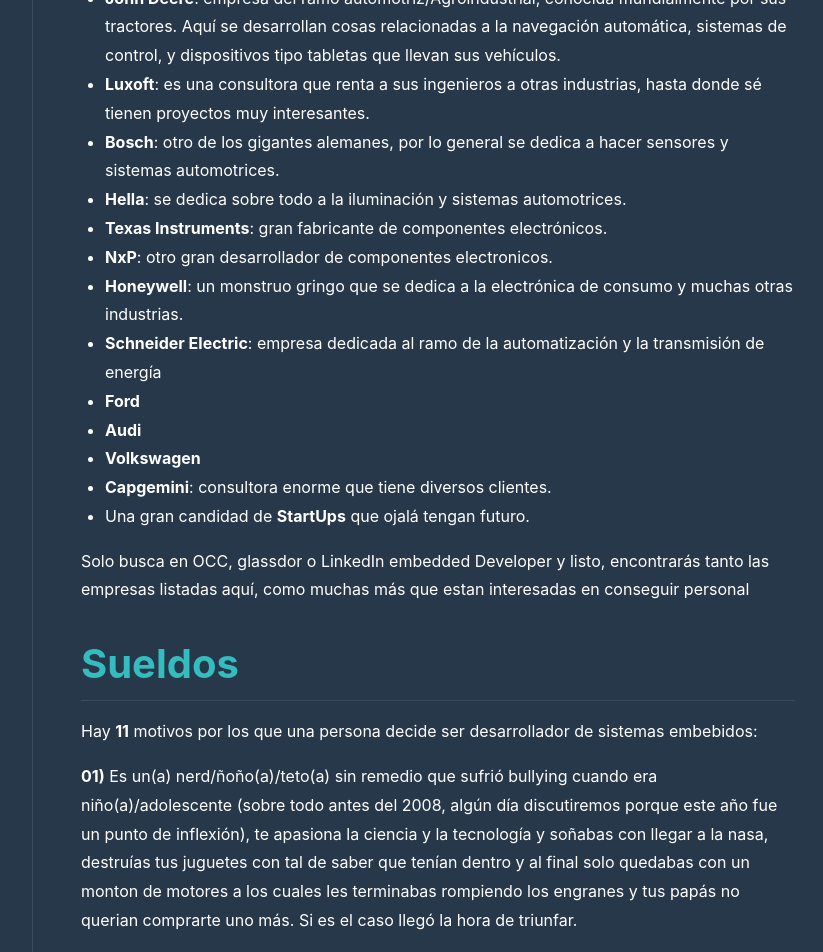
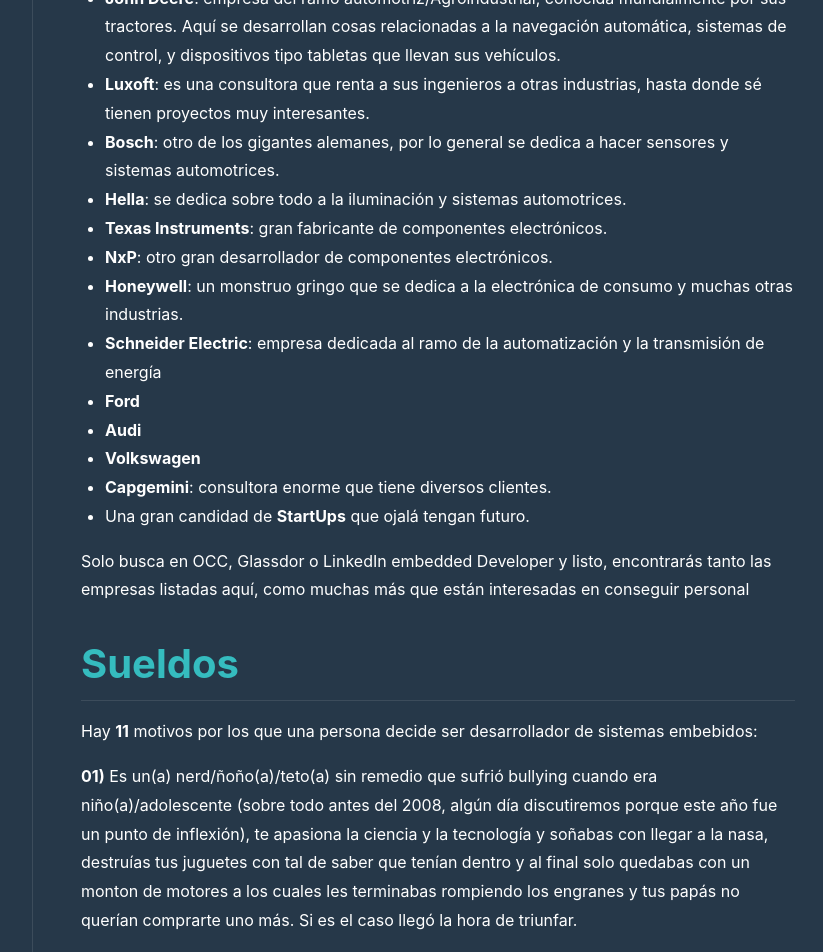
Before and after one commit to razielgdn/risingembeddedmx, a Jekyll site: the page built from projects/_spanish/2024-06-14-embedded-devDef.md, in a window 1280 px wide. Shown: the part 947-1899 px from the top of the page, without its empty margins (217-1040 px from the left). Built offline with Jekyll 4.4.1, drawn with Linux system fonts in a browser that asks for light colours; nearby versions of some CDN libraries; comment, search, counter and statistics services are not loaded; some of the changed text lies outside the part shown.

Commit message:
fix typos and spell

```diff
--- a/projects/_spanish/2024-06-14-embedded-devDef.md
+++ b/projects/_spanish/2024-06-14-embedded-devDef.md
@@ -25,7 +25,7 @@
 - **Bosch**: otro de los gigantes alemanes, por lo general se dedica a hacer sensores y sistemas automotrices.
 - **Hella**: se dedica sobre todo a la iluminación y sistemas automotrices.
 - **Texas Instruments**: gran fabricante de componentes electrónicos.
-- **NxP**: otro gran desarrollador de componentes electronicos.
+- **NxP**: otro gran desarrollador de componentes electrónicos.
 - **Honeywell**: un monstruo gringo que se dedica a la electrónica de consumo y muchas otras industrias.
 - **Schneider Electric**: empresa dedicada al ramo de la automatización y la transmisión de energía
 - **Ford**
@@ -34,13 +34,13 @@
 - **Capgemini**: consultora enorme que tiene diversos clientes.
 - Una gran candidad de **StartUps** que ojalá tengan futuro.
 
-Solo  busca en  OCC, glassdor o LinkedIn embedded Developer y listo, encontrarás  tanto las empresas  listadas aquí, como muchas más que estan interesadas en conseguir personal
+Solo  busca en  OCC, Glassdor o LinkedIn embedded Developer y listo, encontrarás  tanto las empresas  listadas aquí, como muchas más que están interesadas en conseguir personal
 
 # Sueldos
 
 Hay **11** motivos por los que una persona decide ser desarrollador de sistemas embebidos:
 
-**01)** Es un(a) nerd/ñoño(a)/teto(a) sin remedio que sufrió bullying cuando era niño(a)/adolescente (sobre todo antes del 2008, algún día discutiremos porque este año fue un punto de inflexión), te apasiona la ciencia y la tecnología y soñabas con llegar a la nasa, destruías tus juguetes con tal de saber que tenían dentro y  al final solo quedabas con un monton de motores a los cuales les terminabas rompiendo los engranes y tus papás no querian comprarte uno más.  Si es el caso llegó la hora de triunfar.
+**01)** Es un(a) nerd/ñoño(a)/teto(a) sin remedio que sufrió bullying cuando era niño(a)/adolescente (sobre todo antes del 2008, algún día discutiremos porque este año fue un punto de inflexión), te apasiona la ciencia y la tecnología y soñabas con llegar a la nasa, destruías tus juguetes con tal de saber que tenían dentro y  al final solo quedabas con un monton de motores a los cuales les terminabas rompiendo los engranes y tus papás no querían comprarte uno más.  Si es el caso llegó la hora de triunfar.
 
 **10)** Ya vio los sueldos que se pueden alcanzar y si no, aquí va un pequeño aproximado (sueldos mensuales, calculados por mi mismo en abril de 2022, échenle coco ajustando inflación y condiciones futuras):
 
```
Also changed, not shown: other parts of projects/_spanish/2024-06-14-embedded-devDef.md (+1 -1 lines), projects/_spanish/01-quien-soy.md (+1 -1 lines), projects/_spanish/2024-06-14-embedded-questions.md (+8 -8 lines).
